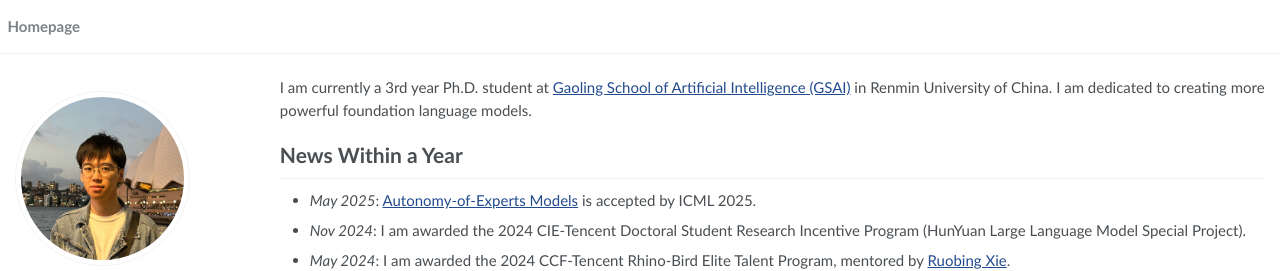
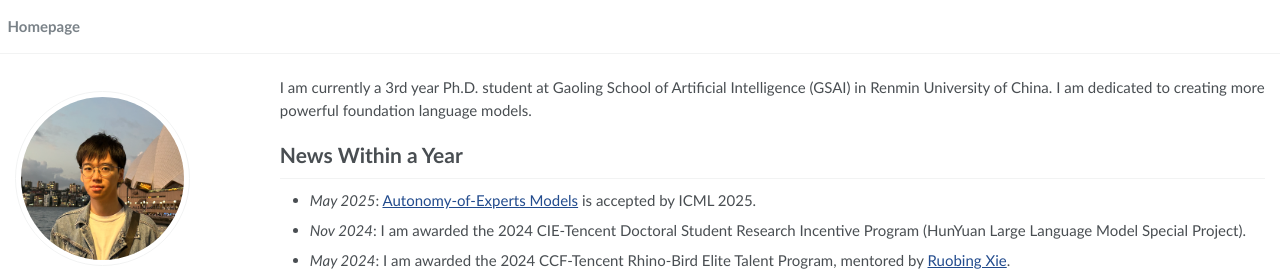
Before and after one commit to trestad/trestad.github.io, a Jekyll site: the page built from _pages/about.md, in a window 1280 px wide and 900 px high. Shown: the top 271 px of the window. Built offline with Jekyll 4.4.1, drawn with Linux system fonts in a browser that asks for light colours; part of the change alters nothing that is shown.

```diff
--- a/_pages/about.md
+++ b/_pages/about.md
@@ -10,7 +10,7 @@ redirect_from:
 
 <span class='anchor' id='about-me'></span>
 
-I am currently a 3rd year Ph.D. student at [Gaoling School of Artificial Intelligence (GSAI)](http://ai.ruc.edu.cn/english/index.htm) in Renmin University of China. I am dedicated to creating more powerful foundation language models.
+I am currently a 3rd year Ph.D. student at Gaoling School of Artificial Intelligence (GSAI) in Renmin University of China. I am dedicated to creating more powerful foundation language models.
 
 # News Within a Year
 
```
